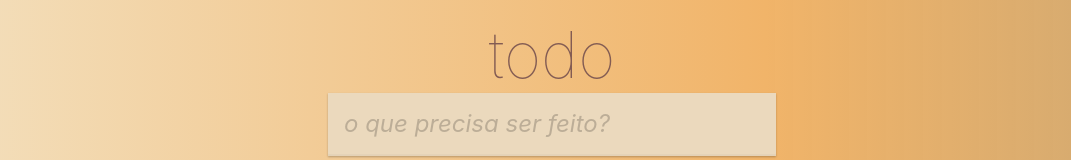
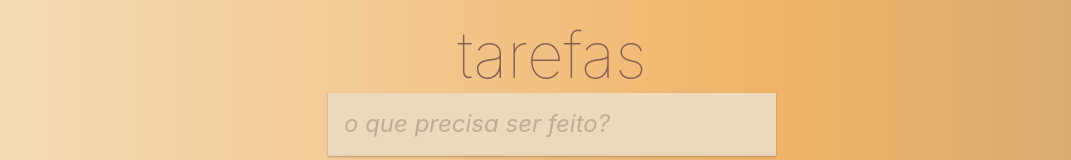
Before and after one commit to jonathanmeninezt/todo-list-de-tarefas-react, a React (Create React App) app: page / in a window 1280 px wide. Shown: the top 160 px of the page, without its empty margins (88-1159 px from the left). Built offline with nearby package versions, Linux system fonts and the light colour scheme.

Commit message:
criação- button/hover - troca title

```diff
--- a/src/App.css
+++ b/src/App.css
@@ -36,4 +36,9 @@
   cursor: pointer;
   outline: none;
   width: 50%;
+  opacity: 0.8;
 }
+
+.remove:hover{
+  opacity: 1;
+}
--- a/src/App.js
+++ b/src/App.js
@@ -56,7 +56,7 @@
   return (
     <section id="app" className="container">
       <header>
-        <h1 className="title">todo</h1>
+        <h1 className="title">tarefas</h1>
       </header>
       <section className="main">
         <input
```
